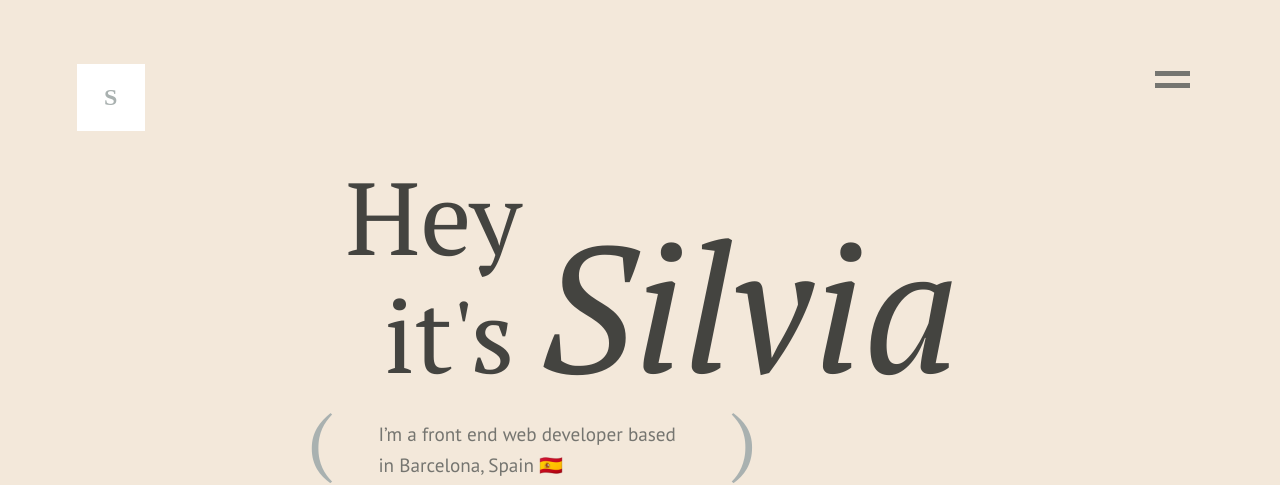
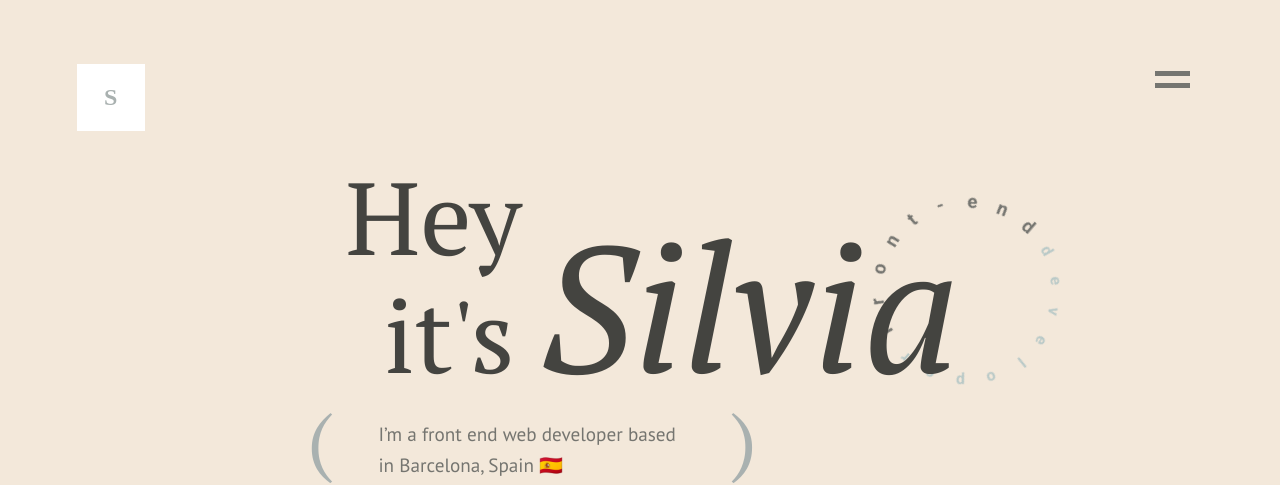
Before and after one commit to silsc/portfolio, a Jekyll site: the page built from index.markdown, in a window 1280 px wide. Shown: the top 485 px of the page. Built offline with Jekyll 4.4.1, drawn with Linux system fonts in a browser that asks for light colours.

Commit message:
STYLE/ added circle animation

```diff
--- a/_sass/_colors.scss
+++ b/_sass/_colors.scss
@@ -1,4 +1,4 @@
-@import url('https://fonts.googleapis.com/css2?family=PT+Sans:ital,wght@0,400;0,700;1,400;1,700&family=PT+Serif:ital,wght@0,400;0,700;1,400;1,700&display=swap');
+@import url('https://fonts.googleapis.com/css2?family=PT+Sans:ital,wght@0,400;0,700;1,400;1,700&family=PT+Serif:ital,wght@0,400;0,700;1,400;1,700&family=Roboto:wght@300;400;700&display=swap');
 
 $dark-brown: #444440;
 $light-brown: #757570;
--- a/_sass/_index.scss
+++ b/_sass/_index.scss
@@ -31,6 +31,7 @@
   position: absolute;
   left: 30%;
   top: 3vw;
+  z-index: 1;
 }
   .banner-subtitle {
     display: flex;
@@ -51,6 +52,45 @@
       width: 31vw;
     }
   }
+
+.banner-lineround {
+  position: absolute;
+  right: 24%;
+  top: 15vw;
+  font-family: "Roboto";
+  font-size: 1em;
+  font-weight: 700;
+  animation: animate 7.5s linear infinite;
+  h3 {
+    color: $light-brown;
+    span {
+      top: -100px;
+      position: absolute;
+      display: inline-block;
+      transform-origin: 0 100px;
+    }
+  }
+  h4 {
+    color: $medium-blue;
+    span {
+      top: -100px;
+      position: absolute;
+      display: inline-block;
+      transform-origin: 0 100px;
+    }
+  }
+}
+
+@keyframes animate {
+  0%
+  {
+    transform: rotate(0deg);
+  }
+  100%
+  {
+    transform: rotate(360deg);
+  }
+}
 
 @media only screen and (max-width: 600px) {
   .banner {
--- a/index.markdown
+++ b/index.markdown
@@ -63,16 +63,15 @@
         <p>I’m a front end web developer based <br>in Barcelona, Spain 🇪🇸</p>
       <h2>)</h2>
     </div>
-    <!-- <div class="banner-lineround">
-      <h3>Front end</h3>
-      <h3>Developer</h3>
-    </div> -->
+    <div class="banner-lineround">
+      <h3 class="circle-text">Front-end</h3>
+      <h4 class="light-circle-text">developer</h4>
+    </div>
 </div>
 
 <div id="aboutme">
   <div class="aboutme-container">
     <div class="aboutme-card">
-
     </div>
   </div>
 </div>
--- a/js/script.js
+++ b/js/script.js
@@ -1,7 +1,8 @@
 const menuIcon = document.querySelector('.hamburger-menu');
-    const navbar = document.querySelector('.navbar');
-    const body = document.body;
-    menuIcon.addEventListener('click', () => {
+const navbar = document.querySelector('.navbar');
+const body = document.body;
+
+menuIcon.addEventListener('click', () => {
       navbar.classList.toggle('change');
       // if (navbar.classList.contains('change')) {
       //   body.classList.add('hidden');
@@ -9,3 +10,14 @@
       //   body.classList.add('show');
       // }
     })
+
+const circleText = document.querySelector('.circle-text');
+const lightCircleText = document.querySelector('.light-circle-text');
+
+circleText.innerHTML = circleText.textContent.replace(/\S/g,"<span>$&</span>");
+lightCircleText.innerHTML = lightCircleText.textContent.replace(/\S/g,"<span>$&</span>");
+
+const element = document.querySelectorAll('span');
+for(let i = 0; i < element.length; i++){
+  element[i].style.transform = `rotate(${i+(i*19)}deg)`;
+}
```
